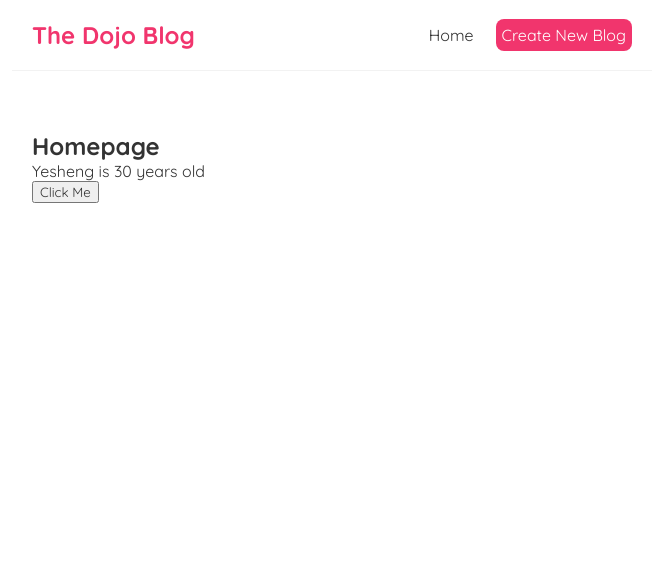
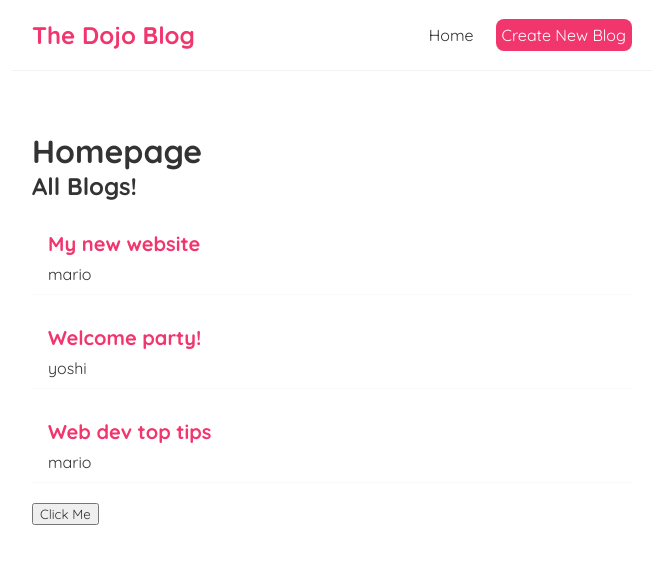
Before and after one commit to MrKrisssZ/ReactApp, a React (Create React App) app in the folder dojo-blog/: page / in a window 1280 px wide. Both pictures are taken after a click on the button "Click Me". Shown: the top 564 px of the page, without its empty margins (308-971 px from the left). Built offline with nearby package versions, Linux system fonts and the light colour scheme.

Commit message:
Externalize a seperate blog component by props

```diff
--- /dev/null
+++ b/dojo-blog/src/BlogList.js
@@ -0,0 +1,22 @@
+const BlogList = (props) => {
+
+    const blogs = props.blogs
+    const title = props.title
+
+    return (
+        <div className="blog-list">
+
+            <h2>{title}</h2>
+            {blogs.map((blog) => (
+                <div className="blog-preview" key={blog.id}>
+                    <h2>{blog.title}</h2>
+                    <p>{blog.author}</p>
+                </div>
+            ))}
+
+        </div>
+
+    )
+}
+
+export default BlogList
--- a/dojo-blog/src/Home.js
+++ b/dojo-blog/src/Home.js
@@ -1,21 +1,29 @@
 import { useState } from "react";
-
+import BlogList from './BlogList'
 
 function Home(){
     // useState is a reactive hook for react to re-render
-    const [name, setName] = useState('kris')
-    const [age, setAge] = useState(25)
+    // const [name, setName] = useState('kris')
+    // const [age, setAge] = useState(25)
 
+    const [blogs, setBlogs] = useState([ ])
     const handleClick = (name, e) => {
-        setName('Yesheng')
-        setAge(30)
+
+        setBlogs([
+            { title: 'My new website', body: 'lorem ipsum...', author: 'mario', id: 1 },
+            { title: 'Welcome party!', body: 'lorem ipsum...', author: 'yoshi', id: 2 },
+            { title: 'Web dev top tips', body: 'lorem ipsum...', author: 'mario', id: 3 }
+        ])
         console.log('Hello! ' + name, e.target)
     }
+    // key property is something that react uses to keep track of each item in the dom, otherwise react can not distinguise items and it must be unique
     return (
         // if add handleClick(), then it will automatically invoke the click without user actually click it.
+        // function inside the map called return back function.
         <div className="home">
-            <h2>Homepage</h2>
-            <p>{name} is {age} years old</p>
+            <h1>Homepage</h1>
+            <BlogList blogs={blogs} title='All Blogs!'></BlogList>
+
             <button onClick={(e) => {handleClick('kris', e)}}>Click Me</button>
         </div>
     );
--- a/dojo-blog/src/index.css
+++ b/dojo-blog/src/index.css
@@ -33,3 +33,18 @@
   margin: 40px auto;
   padding: 20px;
 }
+
+/* blog previews / list */
+.blog-preview {
+  padding: 10px 16px;
+  margin: 20px 0;
+  border-bottom: 1px solid #fafafa;
+}
+.blog-preview:hover {
+  box-shadow: 1px 3px 5px rgba(0,0,0,0.1);
+}
+.blog-preview h2 {
+  font-size: 20px;
+  color: #f1356d;
+  margin-bottom: 8px;
+}
```
